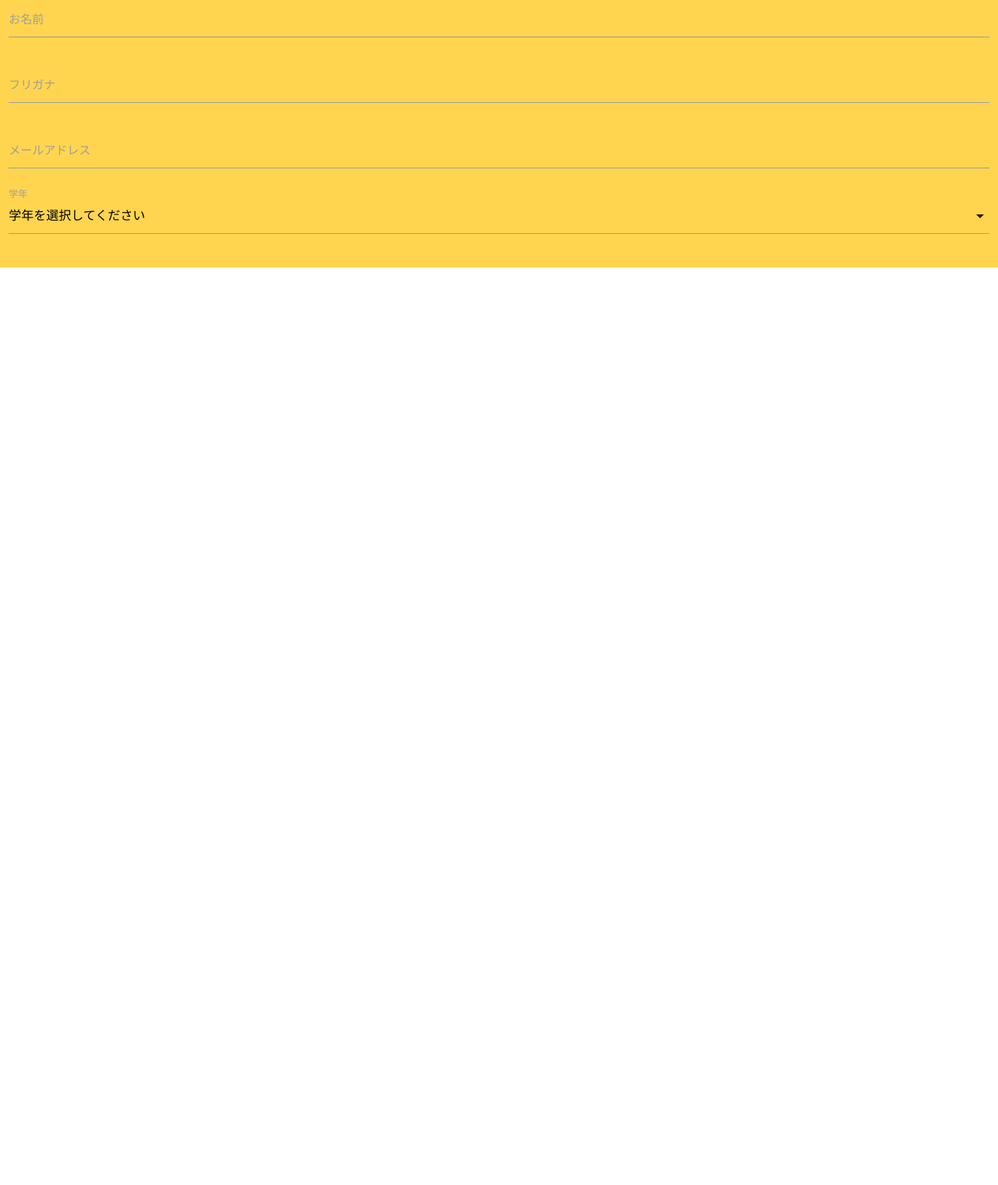
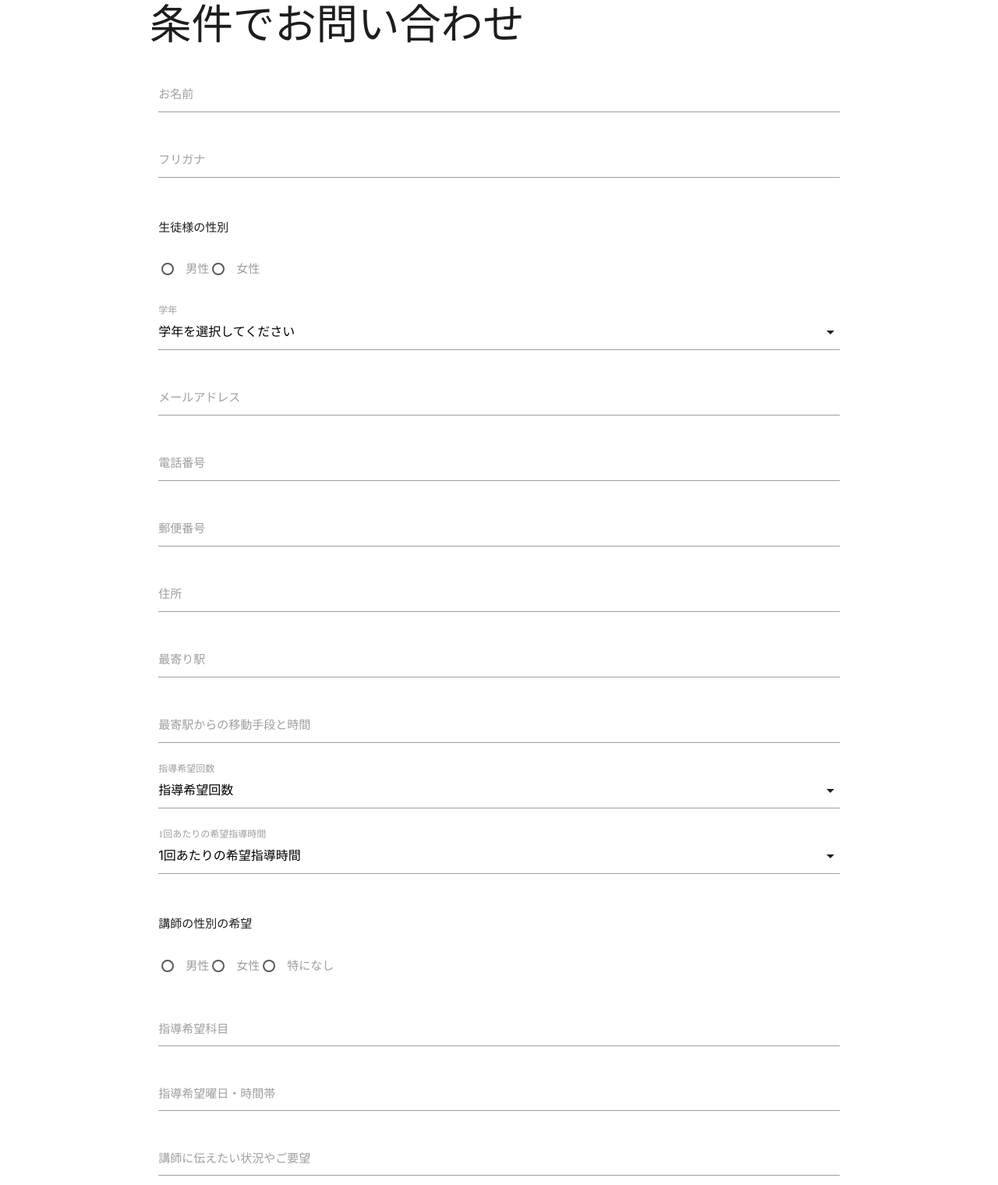
Before and after one commit to otsuka-haruki/pokeyobi-codes, a website with bundled scripts: page katekyo/index.html in a window 1280 px wide. Shown: the part 544-2064 px from the top of the page at 78% size. Before the commit the page ends 907 px from the top, so only its background shows below. Built offline with nearby package versions, Linux system fonts and the light colour scheme; a web font is replaced by a local one.

Commit message:
katekyo modified

```diff
--- a/assets/scripts/original.js
+++ b/assets/scripts/original.js
@@ -260,7 +260,7 @@ document.body.append(progressCircle);
     } else if (pathName == "/advertisement") {
       const formName = textInputs[0].querySelector('th');
       formName.innerHTML =
-        "企業様名・担当者様のお名前<span class='required'>必須</span>";
+        "企業様・担当者様のお名前<span class='required'>必須</span>";
       const formContentTitle = textInputs[3].querySelector("th");
       formContentTitle.innerHTML =
         "ご依頼の広告の詳細<span class='required'>必須</span>";
--- a/katekyo/assets/styles/stylesheet.scss
+++ b/katekyo/assets/styles/stylesheet.scss
@@ -1,12 +1,18 @@
 $black: #1d1d1f;
 
 body {
-    color: $black;
-    font-family: 'Shippori Mincho B1', serif;
+  color: $black;
+  font-family: "Shippori Mincho B1", serif;
+}
+
+@media screen and (min-width: 600px) {
+  .flex-on-tablet-and-pc {
+    display: flex;
+  }
 }
 
 .flex-center {
-    display: flex;
-    justify-content: center;
-    align-items: center;
+  display: flex;
+  justify-content: center;
+  align-items: center;
 }
--- a/katekyo/index.html
+++ b/katekyo/index.html
@@ -24,14 +24,14 @@
 </head>
 
 <body>
-    <nav class="nav-extended">
+    <nav class="nav-extended red accent-3">
         <div class="nav-wrapper">
             <a href="#" class="brand-logo center" style="font-size: 24px;">ポケット予備校</a>
         </div>
         <div class="nav-content">
             <ul class="tabs tabs-transparent flex-center">
                 <li class="tab"><a href="https://pokeyobi.jp/katekyo/index.html" class="active">家庭教師</a></li>
-                <li class="tab"><a href="https://pokeyobi.jp/tensaku/index.html">添削</a></li>
+                <li class="tab"><a href="../tensaku/index.html">添削</a></li>
             </ul>
         </div>
     </nav>
@@ -62,7 +62,8 @@
         </div>
     </div>
 
-    <div class="row amber lighten-2">
+    <div class="row container">
+        <h2>条件でお問い合わせ</h2>
         <form action="accept-form.php">
             <div class="row">
                 <div class="col s12 input-field">
@@ -74,17 +75,109 @@
                     <label for="student-furigana">フリガナ</label>
                 </div>
                 <div class="col s12 input-field">
+                    <p>生徒様の性別</p>
+                    <div class="flex-on-tablet-and-pc">
+                        <p>
+                            <label>
+                                <input name="student-sex" type="radio" />
+                                <span>男性</span>
+                            </label>
+                        </p>
+                        <p>
+                            <label>
+                                <input name="student-sex" type="radio" />
+                                <span>女性</span>
+                            </label>
+                        </p>
+                    </div>
+                </div>
+                <div class="col s12 input-field">
+                    <select>
+                        <option value="" selected disabled>学年を選択してください</option>
+                        <option value="1">小学生</option>
+                        <option value="2">中学生</option>
+                        <option value="3">高校生</option>
+                        <option value="4">浪人生</option>
+                    </select>
+                    <label>学年</label>
+                </div>
+                <div class="col s12 input-field">
                     <input id="student-mail-address" type="text" class="validate">
                     <label for="student-mail-address">メールアドレス</label>
                 </div>
                 <div class="col s12 input-field">
+                    <input id="student-phone-number" type="text" class="validate">
+                    <label for="student-phone-number">電話番号</label>
+                </div>
+                <div class="col s12 input-field">
+                    <input id="student-postal-code" type="text" class="validate">
+                    <label for="student-postal-code">郵便番号</label>
+                </div>
+                <div class="col s12 input-field">
+                    <input id="student-address" type="text" class="validate">
+                    <label for="student-address">住所</label>
+                </div>
+                <div class="col s12 input-field">
+                    <input id="student-nearest-station" type="text" class="validate">
+                    <label for="student-nearest-station">最寄り駅</label>
+                </div>
+                <div class="col s12 input-field">
+                    <input id="student-access" type="text" class="validate">
+                    <label for="student-access">最寄駅からの移動手段と時間</label>
+                </div>
+                <div class="col s12 input-field">
                     <select>
-                        <option value="" selected>学年を選択してください</option>
-                        <option value="1">小学生</option>
-                        <option value="2">中学生</option>
-                        <option value="3">高校生</option>
+                        <option value="" selected disabled>指導希望回数</option>
+                        <option value="1">週１回</option>
+                        <option value="2">週２回</option>
+                        <option value="3">週３回</option>
                     </select>
-                    <label>学年</label>
+                    <label>指導希望回数</label>
+                </div>
+                <div class="col s12 input-field">
+                    <select>
+                        <option value="" selected disabled>1回あたりの希望指導時間</option>
+                        <option value="1">90分</option>
+                        <option value="2">120分</option>
+                        <option value="3">150分</option>
+                    </select>
+                    <label>1回あたりの希望指導時間</label>
+                </div>
+                <div class="col s12 input-field">
+                    <p>講師の性別の希望</p>
+                    <div class="flex-on-tablet-and-pc">
+                        <p>
+                            <label>
+                                <input name="teacher-sex" type="radio" />
+                                <span>男性</span>
+                            </label>
+                        </p>
+                        <p>
+                            <label>
+                                <input name="teacher-sex" type="radio" />
+                                <span>女性</span>
+                            </label>
+                        </p>
+                        <p>
+                            <label>
+                                <input name="teacher-sex" type="radio" />
+                                <span>特になし</span>
+                            </label>
+                        </p>
+                    </div>
+
+                </div>
+                <div class="col s12 input-field">
+                    <textarea id="student-subjects" type="text" class="materialize-textarea"></textarea>
+                    <label for="student-subjects">指導希望科目</label>
+                </div>
+                <div class="col s12 input-field">
+                    <textarea id="student-date" type="text" class="materialize-textarea"></textarea>
+                    <label for="student-date">指導希望曜日・時間帯</label>
+                </div>
+                <div class="col s12 input-field">
+                    <textarea id="student-situation" type="text" class="materialize-textarea"></textarea>
+                    <label for="student-situation">講師に伝えたい状況やご要望</label>
                 </div>
             </div>
         </form>
```
Also changed, not shown: tensaku/index.html (+6 -7 lines), katekyo/assets/styles/stylesheet.min.css.
